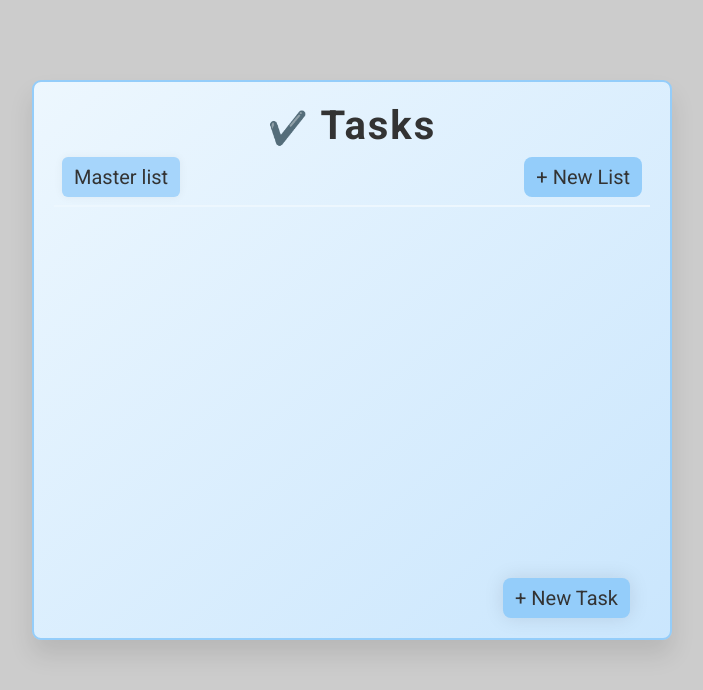
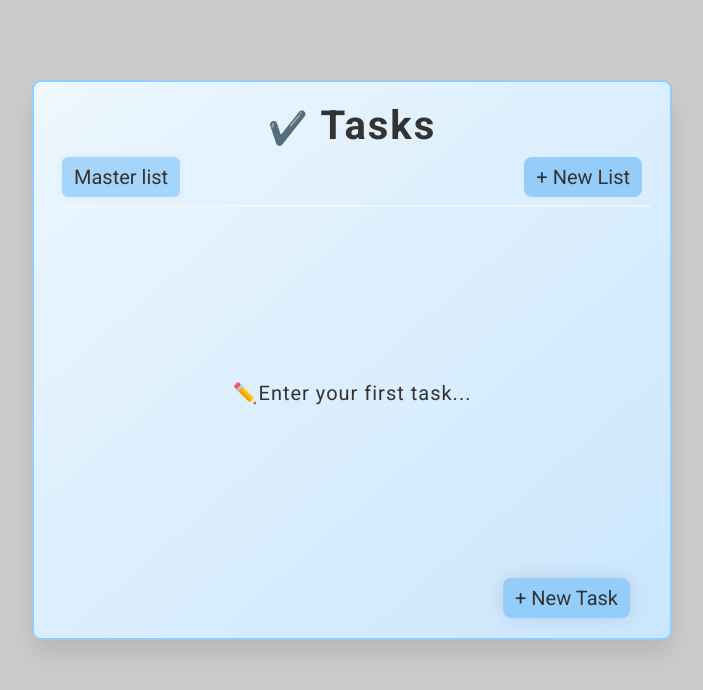
Before and after one commit to srkim85/to-do-app-v2, a React (Vite) app: page / in a window 1280 px wide. Shown: the top 690 px of the page, without its empty margins (288-991 px from the left). Built offline with nearby package versions, Linux system fonts and the light colour scheme.

Commit message:
29 10 2023 II

```diff
--- /dev/null
+++ b/src/components/Message.jsx
@@ -0,0 +1,11 @@
+import styles from "./Message.module.scss";
+
+function Message() {
+  return (
+    <div className={styles.message}>
+      <span>✏️ </span> Enter your first task...
+    </div>
+  );
+}
+
+export default Message;
--- /dev/null
+++ b/src/components/Message.module.scss
@@ -0,0 +1,11 @@
+.message {
+  display: flex;
+  align-items: center;
+  justify-content: center;
+  letter-spacing: 1px;
+
+  .span {
+    font-size: 2rem;
+    margin-right: 10rem;
+  }
+}
--- a/src/components/Tasks.jsx
+++ b/src/components/Tasks.jsx
@@ -1,5 +1,6 @@
 import styles from "./Tasks.module.scss";
 import { useTasks } from "../contexts/tasksContext";
+import Message from "./Message";
 
 function Tasks() {
   const {
@@ -13,6 +14,8 @@ function Tasks() {
   const selectedArr = tasks.filter(
     (task) => task.taskList === selectedUserList
   );
+
+  if (tasks.length === 0) return <Message />;
 
   return (
     <div className={styles["tasks-container"]}>
```
